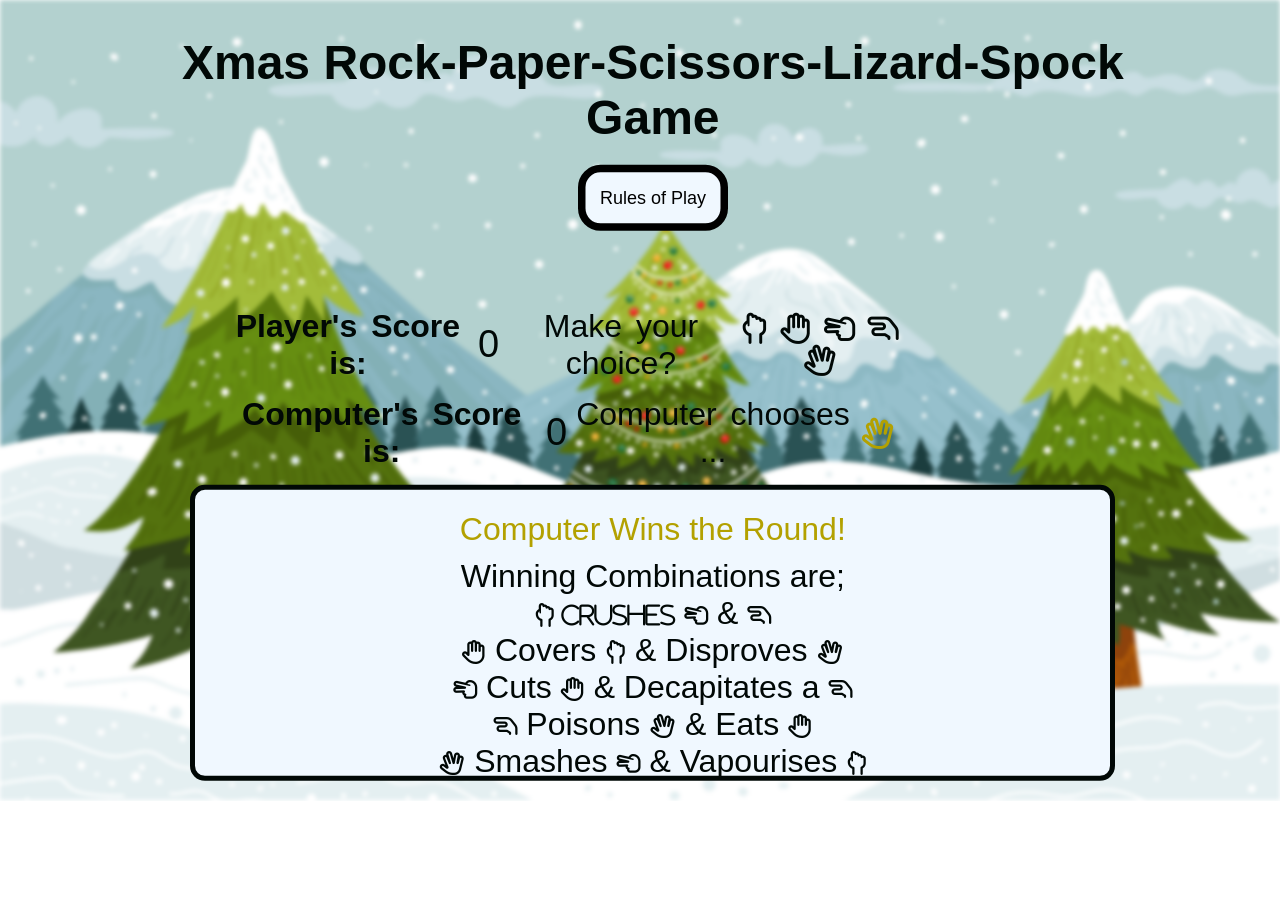
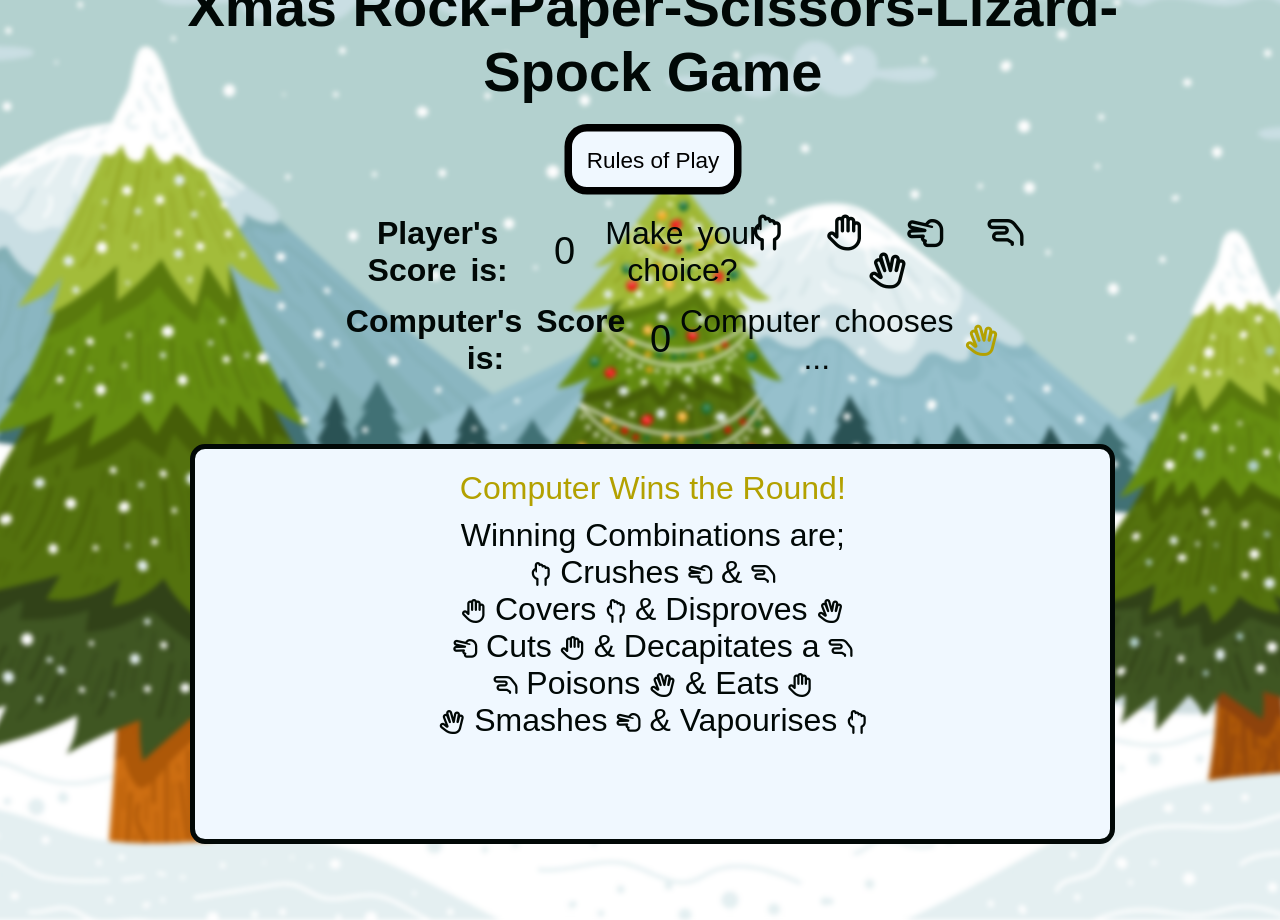
Before and after one commit to bellsmith15/rock-paper-sissors-game, a plain HTML site: page index.html in a window 1280 px wide. Shown: the top 920 px of the page. Before the commit the page ends 801 px from the top, so only its background shows below. Drawn offline with Linux system fonts and the light colour scheme; a web font is replaced by a local one.

Commit message:
Media responsiveness Laptop

```diff
--- a/assets/css/style.css
+++ b/assets/css/style.css
@@ -501,3 +501,36 @@ h3 {
         transform: scale(1.5);
     }
 }
+
+/* Laptop styles */
+@media only screen and (min-width: 1280px) {
+    #background {
+        transform: scale(1.3);
+    }
+    .win {
+        height: 50vh;
+    }
+    h1.heading {
+        font-size: 3.5rem;
+    }
+
+    .scoreboards {
+        display: flex;
+        height: 4.5rem;
+        flex-direction: column;
+        word-spacing: 5px;
+        justify-content: center;
+        flex-wrap: nowrap;
+        align-content: stretch;
+        align-items: flex-end;
+    }
+
+    .choices {
+        transform: scale(1.5);
+        letter-spacing: 10px;
+    }
+
+    button#myBtn {
+        font-size: 15px;
+    }
+}
--- a/index.html
+++ b/index.html
@@ -143,7 +143,7 @@
       </div>
       <p>Winning Combinations are;
         <br>
-        <i class="far fa-hand-rock"> Crushes </i> <i class="far fa-hand-scissors"></i> &
+        <i class="far fa-hand-rock"></i> Crushes <i class="far fa-hand-scissors"></i> &
         <i class="far fa-hand-lizard"></i>
         <br>
         <i class="far fa-hand-paper"></i> Covers <i class="far fa-hand-rock"></i>
```
